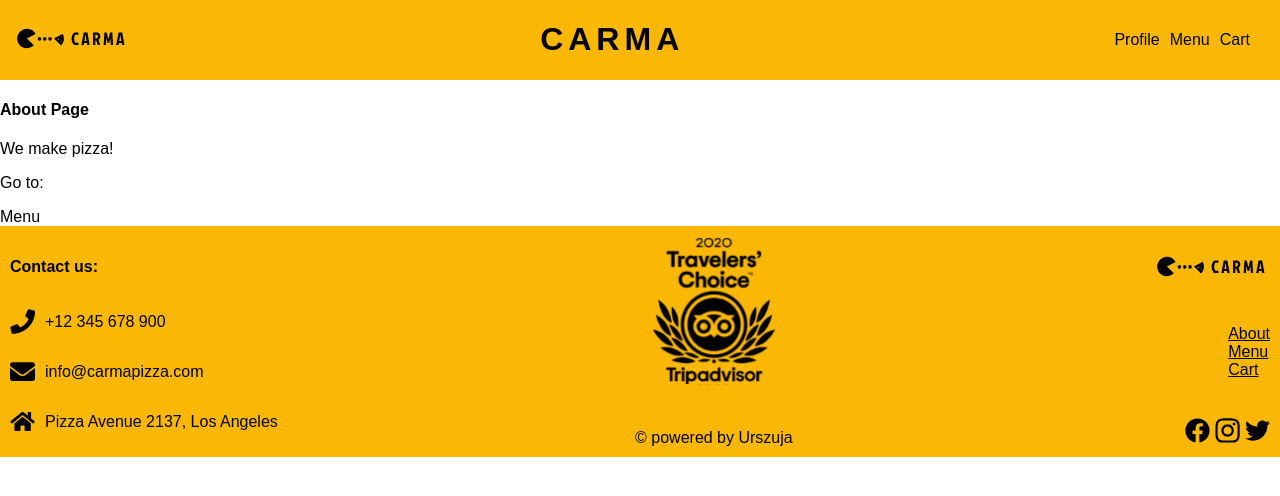
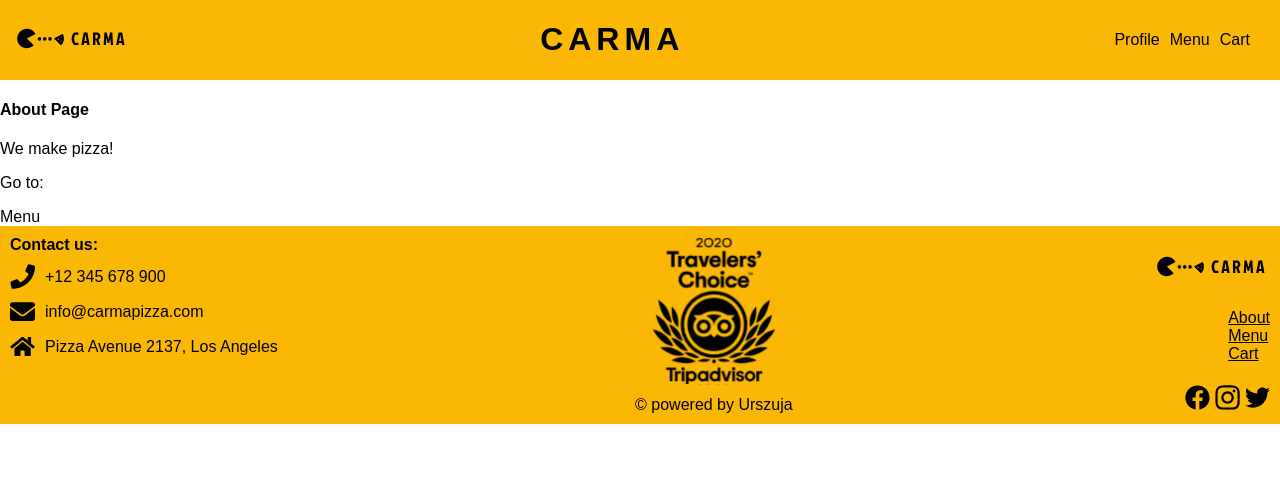
Before and after one commit to Urszuja/Carma.Restaurant.Project.Typescript.NextJS, a Next.js app in the folder carma-app/: page /about in a window 1280 px wide. Shown: the top 496 px of the page. Built offline with nearby package versions, Linux system fonts and the light colour scheme; a web font is replaced by a local one.

Commit message:
styles improved

```diff
--- a/carma-app/components/styles/Footer.styled.ts
+++ b/carma-app/components/styles/Footer.styled.ts
@@ -7,6 +7,15 @@ export const StyledFooter = styled.div`
   align-items: stretch;
   padding: 10px 10px;
   color: ${(props) => props.theme.text};
+
+  p,
+  h4 {
+    margin: 0;
+    padding: 0;
+  }
+  h4 {
+    margin-bottom: 10px;
+  }
 
   .column {
     display: flex;
@@ -20,7 +29,7 @@ export const StyledFooter = styled.div`
       display: flex;
       gap: 10px;
       align-items: center;
-      margin: 0;
+      margin-bottom: 10px;
     }
   }
 
```
